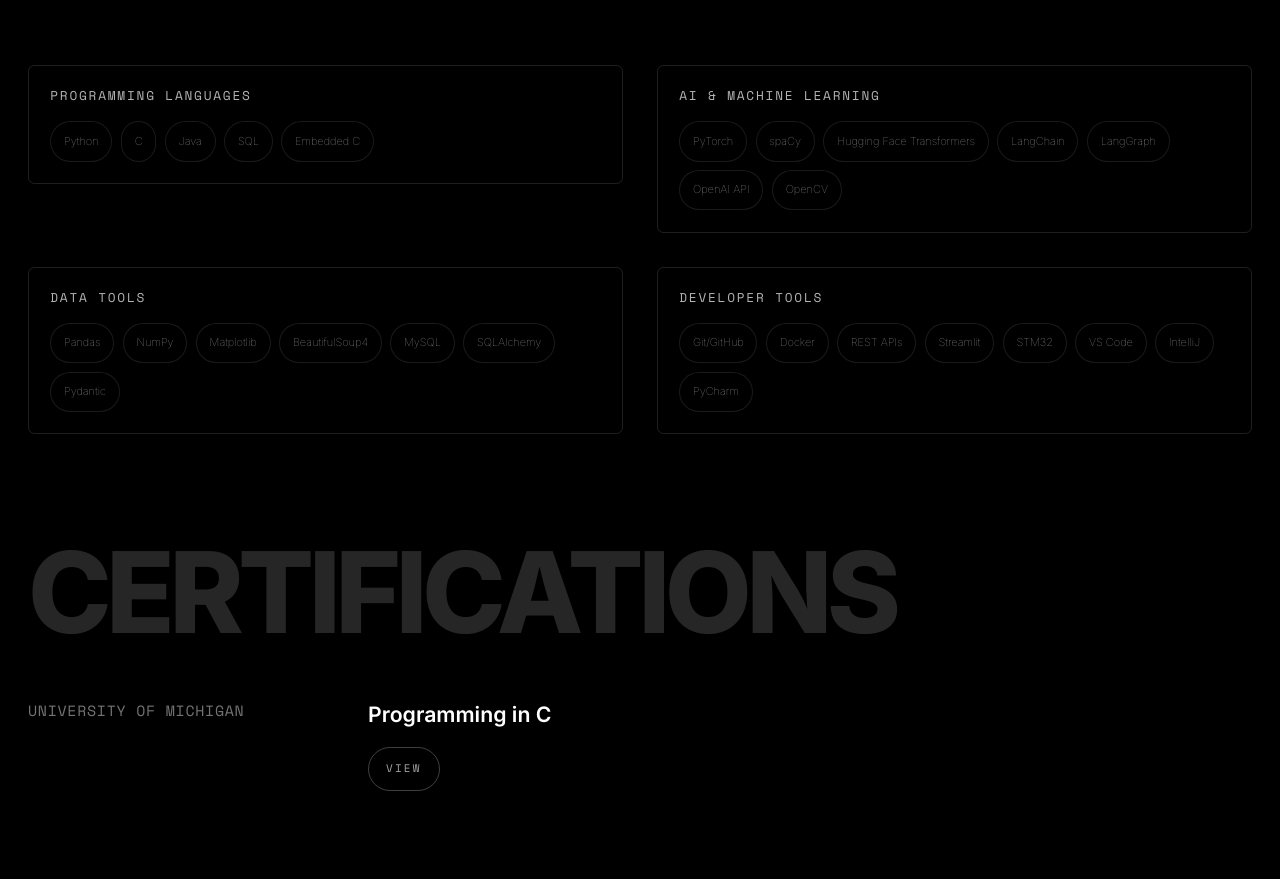
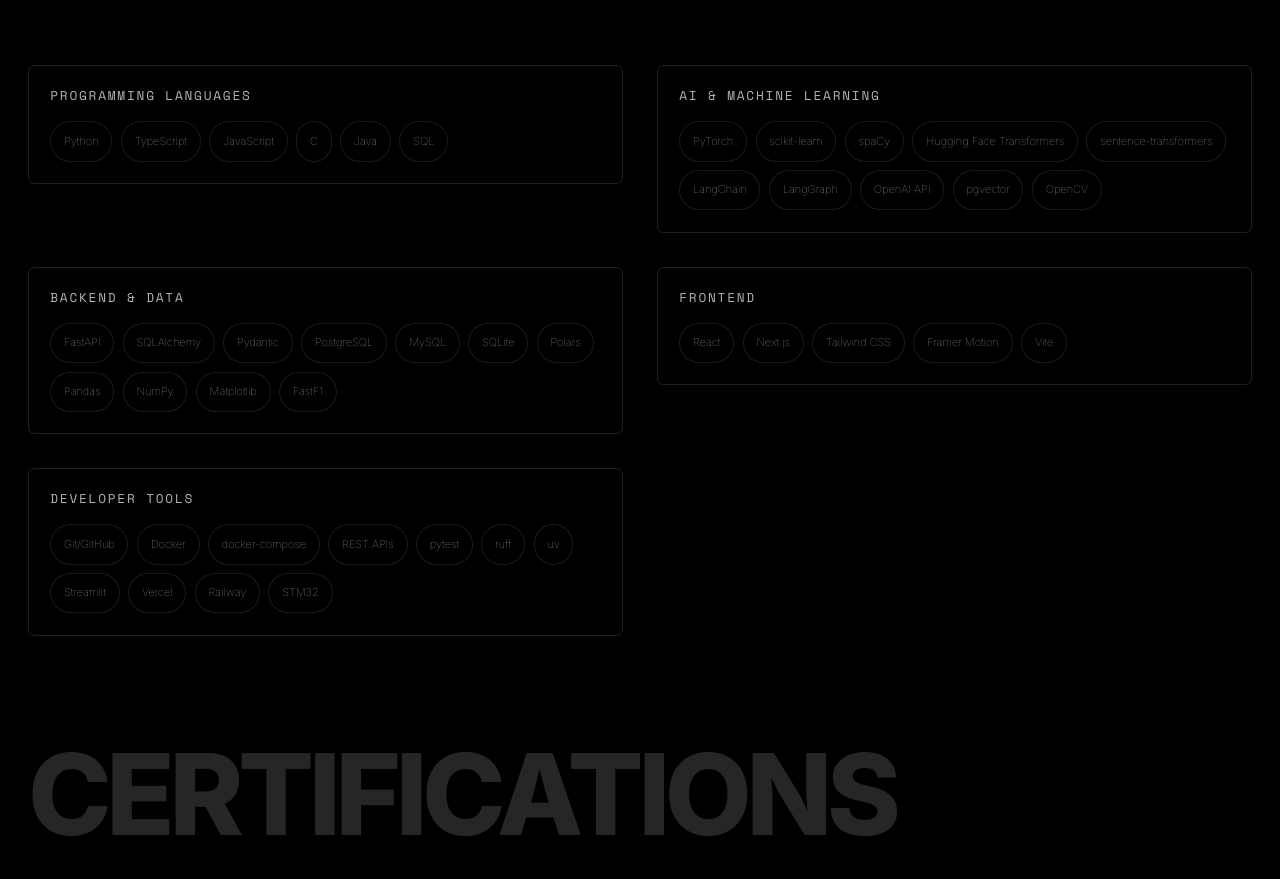
Before and after one commit to tanishmisra9/portfolio, a Next.js app: page / in a window 1280 px wide. Shown: the part 3147-4026 px from the top of the page. Built offline with nearby package versions, Linux system fonts and the light colour scheme; a web font is replaced by a local one.

Commit message:
Updated Skills

```diff
--- a/data/portfolio.ts
+++ b/data/portfolio.ts
@@ -92,33 +92,45 @@ export const portfolio: PortfolioContent = {
     {
       id: 'skills-programming',
       category: 'Programming Languages',
-      items: ['Python', 'C', 'Java', 'SQL', 'Embedded C'],
+      items: ['Python', 'TypeScript', 'JavaScript', 'C', 'Java', 'SQL'],
     },
     {
       id: 'skills-ml',
       category: 'AI & Machine Learning',
       items: [
         'PyTorch',
+        'scikit-learn',
         'spaCy',
         'Hugging Face Transformers',
+        'sentence-transformers',
         'LangChain',
         'LangGraph',
         'OpenAI API',
+        'pgvector',
         'OpenCV',
       ],
     },
     {
-      id: 'skills-data',
-      category: 'Data Tools',
+      id: 'skills-backend-data',
+      category: 'Backend & Data',
       items: [
+        'FastAPI',
+        'SQLAlchemy',
+        'Pydantic',
+        'PostgreSQL',
+        'MySQL',
+        'SQLite',
+        'Polars',
         'Pandas',
         'NumPy',
         'Matplotlib',
-        'BeautifulSoup4',
-        'MySQL',
-        'SQLAlchemy',
-        'Pydantic',
+        'FastF1',
       ],
+    },
+    {
+      id: 'skills-frontend',
+      category: 'Frontend',
+      items: ['React', 'Next.js', 'Tailwind CSS', 'Framer Motion', 'Vite'],
     },
     {
       id: 'skills-devtools',
@@ -126,12 +138,15 @@ export const portfolio: PortfolioContent = {
       items: [
         'Git/GitHub',
         'Docker',
+        'docker-compose',
         'REST APIs',
+        'pytest',
+        'ruff',
+        'uv',
         'Streamlit',
+        'Vercel',
+        'Railway',
         'STM32',
-        'VS Code',
-        'IntelliJ',
-        'PyCharm',
       ],
     },
   ],
```
